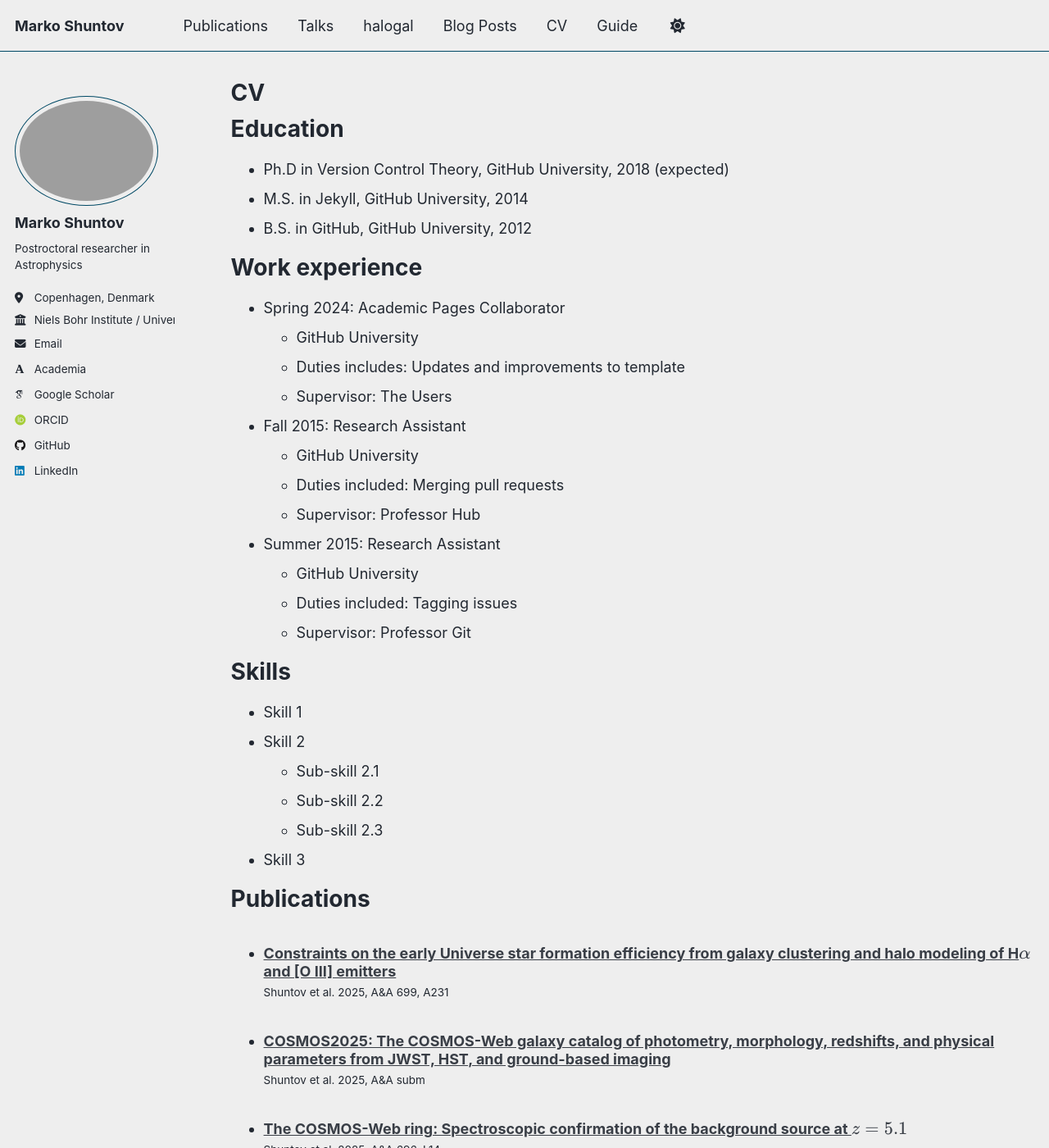
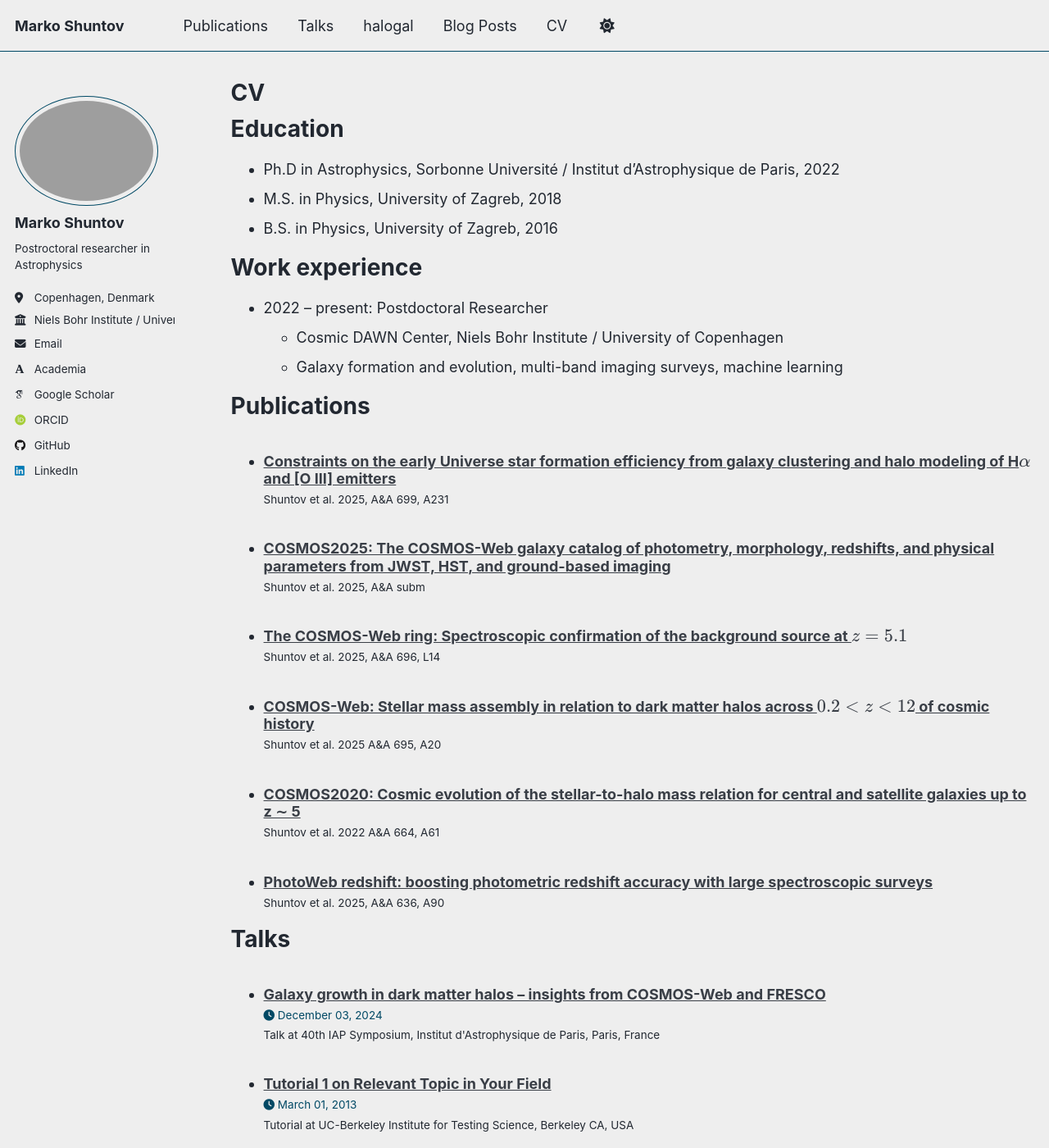
Before and after one commit to mShuntov/mshuntov.github.io, a Jekyll site: the page built from _pages/cv.md, in a window 1280 px wide and 1400 px high. Shown: the whole window at 82% size. Built offline with Jekyll 4.4.1, drawn with Linux system fonts in a browser that asks for light colours; some web fonts are replaced; a script that is not in the unit is left out; some of the changed text lies outside the part shown.

Commit message:
Remove template remnants: Guide tab and placeholder CV content
- Remove Guide tab from site navigation
- Replace fake GitHub University placeholder data in CV with real info

Co-Authored-By: Claude Sonnet 4.6 <noreply@anthropic.com>

```diff
--- a/_data/navigation.yml
+++ b/_data/navigation.yml
@@ -35,5 +35,5 @@ main:
   # - title: "CV"
   #   url: /cv-json/
 
-  - title: "Guide"
-    url: /markdown/
+  # - title: "Guide"
+  #   url: /markdown/
--- a/_pages/cv.md
+++ b/_pages/cv.md
@@ -11,35 +11,15 @@ redirect_from:
 
 Education
 ======
-* Ph.D in Version Control Theory, GitHub University, 2018 (expected)
-* M.S. in Jekyll, GitHub University, 2014
-* B.S. in GitHub, GitHub University, 2012
+* Ph.D in Astrophysics, Sorbonne Université / Institut d'Astrophysique de Paris, 2022
+* M.S. in Physics, University of Zagreb, 2018
+* B.S. in Physics, University of Zagreb, 2016
 
 Work experience
 ======
-* Spring 2024: Academic Pages Collaborator
-  * GitHub University
-  * Duties includes: Updates and improvements to template
-  * Supervisor: The Users
-
-* Fall 2015: Research Assistant
-  * GitHub University
-  * Duties included: Merging pull requests
-  * Supervisor: Professor Hub
-
-* Summer 2015: Research Assistant
-  * GitHub University
-  * Duties included: Tagging issues
-  * Supervisor: Professor Git
-
-Skills
-======
-* Skill 1
-* Skill 2
-  * Sub-skill 2.1
-  * Sub-skill 2.2
-  * Sub-skill 2.3
-* Skill 3
+* 2022 – present: Postdoctoral Researcher
+  * Cosmic DAWN Center, Niels Bohr Institute / University of Copenhagen
+  * Galaxy formation and evolution, multi-band imaging surveys, machine learning
 
 Publications
 ======
@@ -52,13 +32,3 @@ Talks
   <ul>{% for post in site.talks reversed %}
     {% include archive-single-talk-cv.html  %}
   {% endfor %}</ul>
-
-Teaching
-======
-  <ul>{% for post in site.teaching reversed %}
-    {% include archive-single-cv.html %}
-  {% endfor %}</ul>
-
-Service and leadership
-======
-* Currently signed in to 43 different slack teams
```
